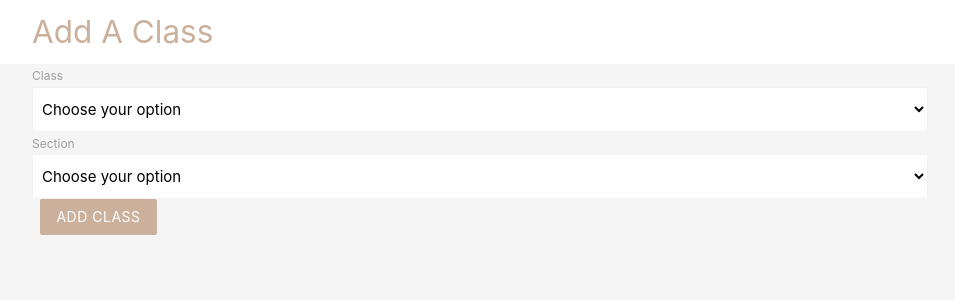
After one commit to paolo-ortiz/CS122-Project, a PHP site: page /add_class in a window 1280 px wide. The commit adds this page. Shown: the top 300 px of the page, without its empty margins (160-1115 px from the left). Run offline with PHP 8.4, Linux system fonts and the light colour scheme.

Commit message:
Input-Screen-3
add class button function add_class.php added

```diff
--- /dev/null
+++ b/add_class.php
@@ -0,0 +1,57 @@
+<!DOCTYPE html>
+<html>
+
+<head>
+    <title>Output1</title>
+    <!--Import Google Icon Font-->
+    <link rel="stylesheet" href="https://cdnjs.cloudflare.com/ajax/libs/materialize/1.0.0/css/materialize.min.css">
+
+    <style type="text/css">
+        .brand {
+            background: #cbb09c !important;
+        }
+
+        .brand-text {
+            color: #cbb09c !important;
+        }
+    </style>
+</head>
+
+<body>
+
+    <!--JavaScript at end of body for optimized loading-->
+    <script type="text/javascript" src="js/materialize.min.js"></script>
+
+    <body class="grey lighten-4">
+        <!--BACKGROUND-->
+        <nav class="white z-depth-0">
+            <div class="container">
+                <a href="#" class="brand-logo brand-text">Add A Class</a>
+            </div>
+        </nav>
+        <form action="Input1 header.php" method=POST>
+            <!-- <input type=text placeholder="Class" name= tclass> -->
+            <div class="container" style="text-align:left">
+                <label>Class</label>
+                <select name=tclass class="browser-default">
+                    <option value="" disabled selected>Choose your option</option>
+                    <option name="tclass" value=Science>Science</option>
+                    <option name="tclass" value=Math>Mathematics</option>
+                    <option name="tclass" value=PE>Physical Education</option>
+                    <option name="tclass" value=English>English</option>
+                </select>
+                <label>Section</label>
+                <select name=tsec class="browser-default">
+                    <option value="tsec" disabled selected>Choose your option</option>
+                    <option value=A name="tsec">A</option>
+                    <option value=B name="tsec">B</option>
+                    <option value=C name="tsec">C</option>
+                    <option value=D name="tsec">D</option>
+                </select>
+                &nbsp;
+                <button class="btn brand z-depth-0" type="submit" name="action">Add Class
+            </button>
+            </div>
+        </form>
+
+</html>
--- a/remove_class.php
+++ b/remove_class.php
@@ -13,9 +13,7 @@
             color: #cbb09c !important;
         }
     </style>
-
 </head>
-
     <body class="grey lighten-4">
         <!--BACKGROUND-->
         <nav class="white z-depth-0">
```
Also changed, not shown: templates/add_class.php (deleted, +0 -34 lines).
